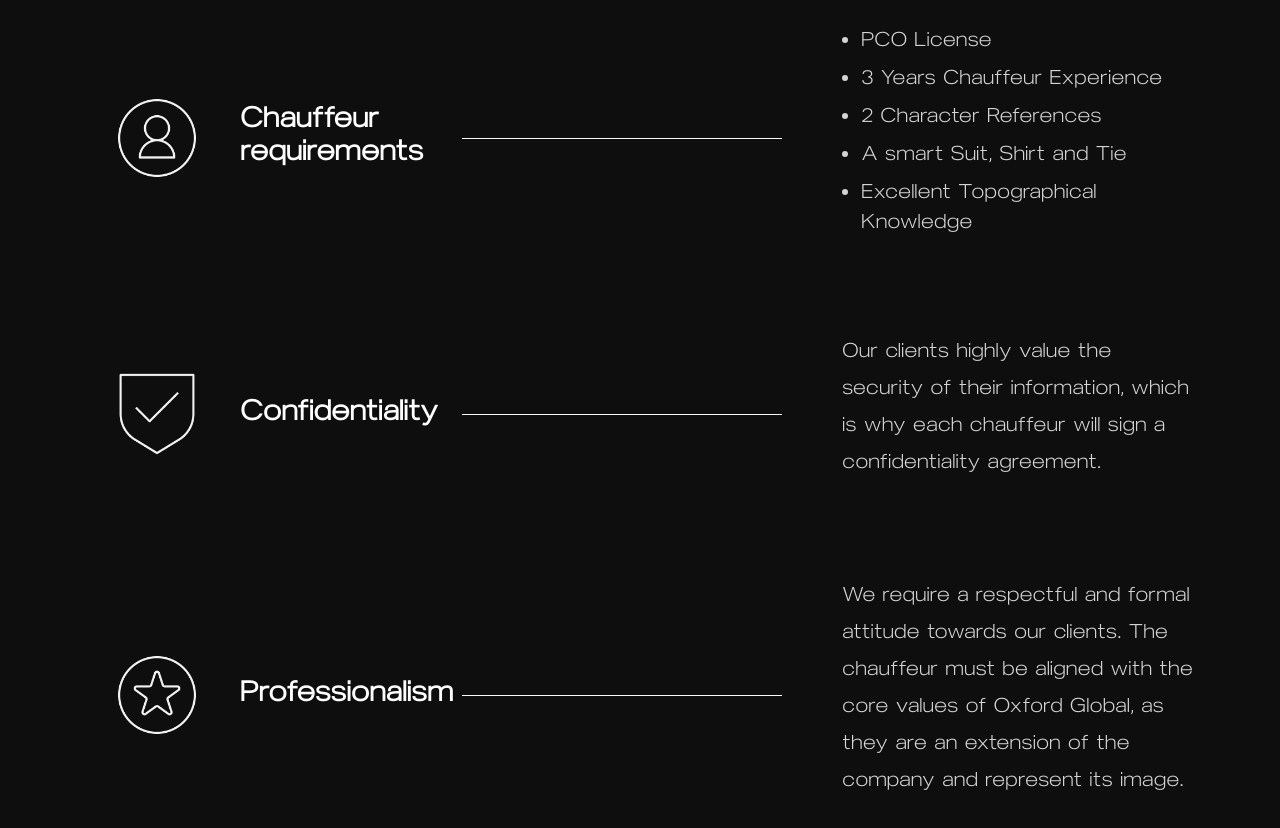
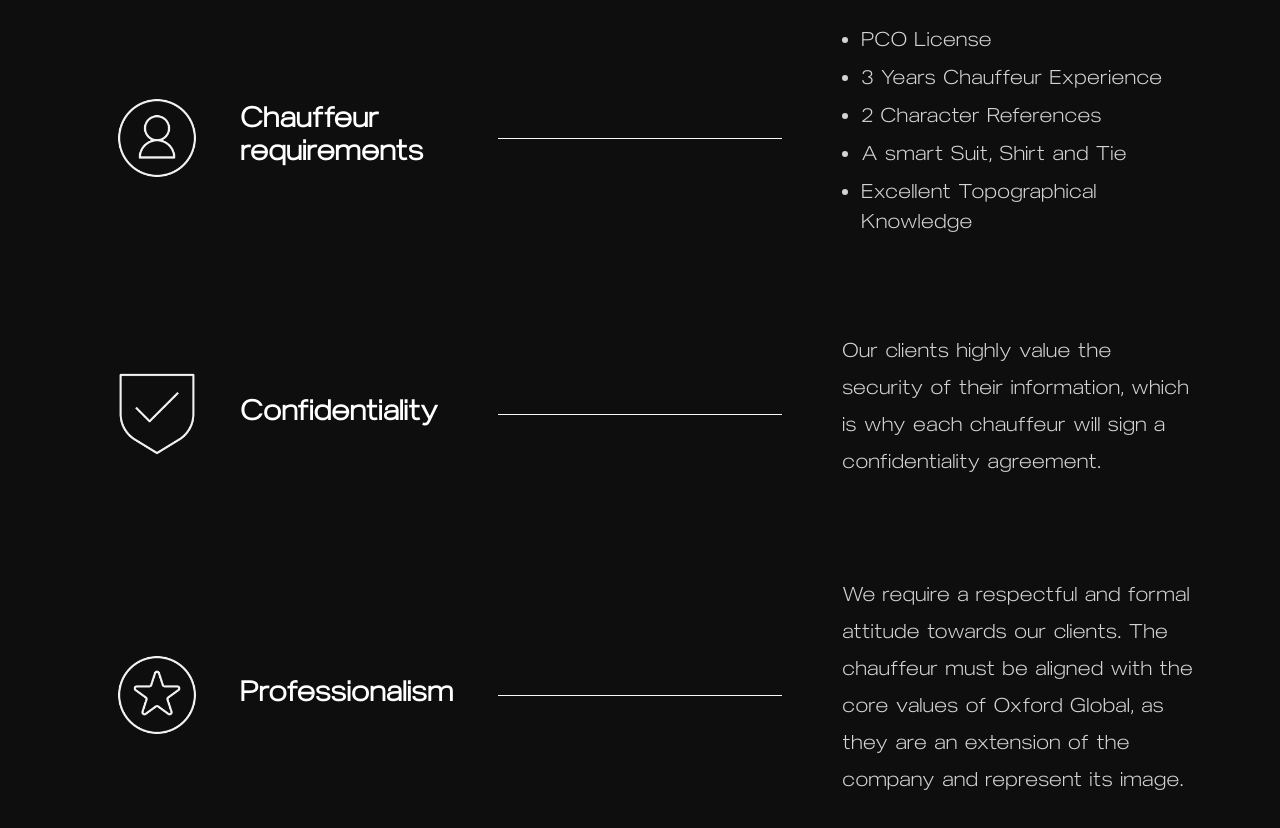
Before and after one commit to zebra76966/oxfordglobal, a React (Create React App) app: page /forchauffeurs in a window 1280 px wide. Shown: the part 1880-2708 px from the top of the page. Built offline with nearby package versions, Linux system fonts and the light colour scheme.

Commit message:
Added chatbox, added contact, added chauffer form

```diff
--- a/src/components/forchauffeurs/requirements.js
+++ b/src/components/forchauffeurs/requirements.js
@@ -51,7 +51,7 @@ const Section = ({ icon, title, content }) => (
       <img src={icon} width={150} />
       <h5 className="section-title fs-3 font-thin">{title}</h5>
     </Col>
-    <Col xs={12} lg={4} md={2} className="d-flex align-items-center justify-content-center pe-md-5">
+    <Col xs={12} lg={4} md={2} className="d-flex align-items-center justify-content-center pe-md-5 ps-md-5 ps-0 ">
       <div className="border-1 border-bottom border-light py-0 my-0 w-100"></div>
     </Col>
     <Col xs={12} md={4} className="section-content font-thin fw-light text-lighter lead">
```
